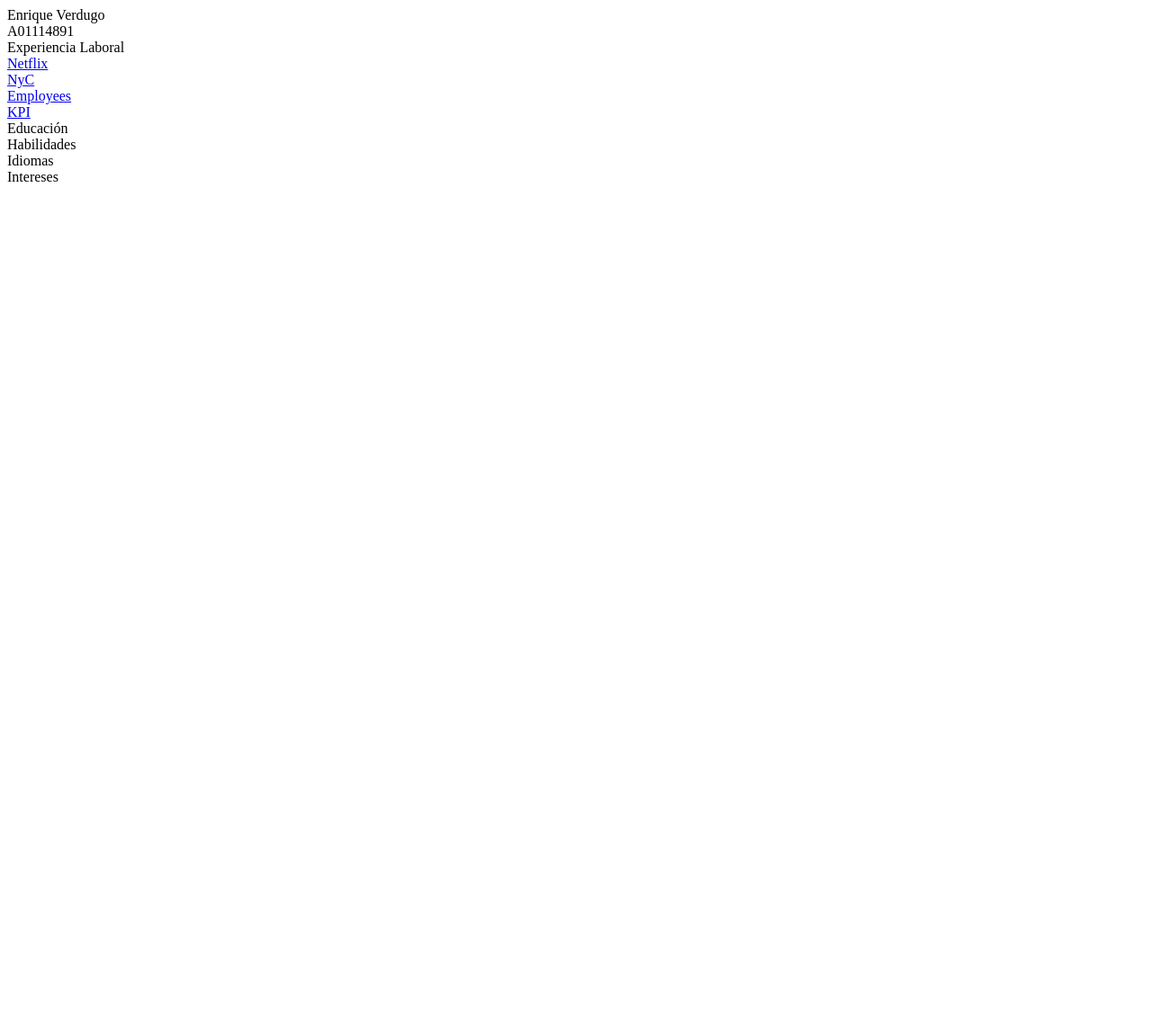
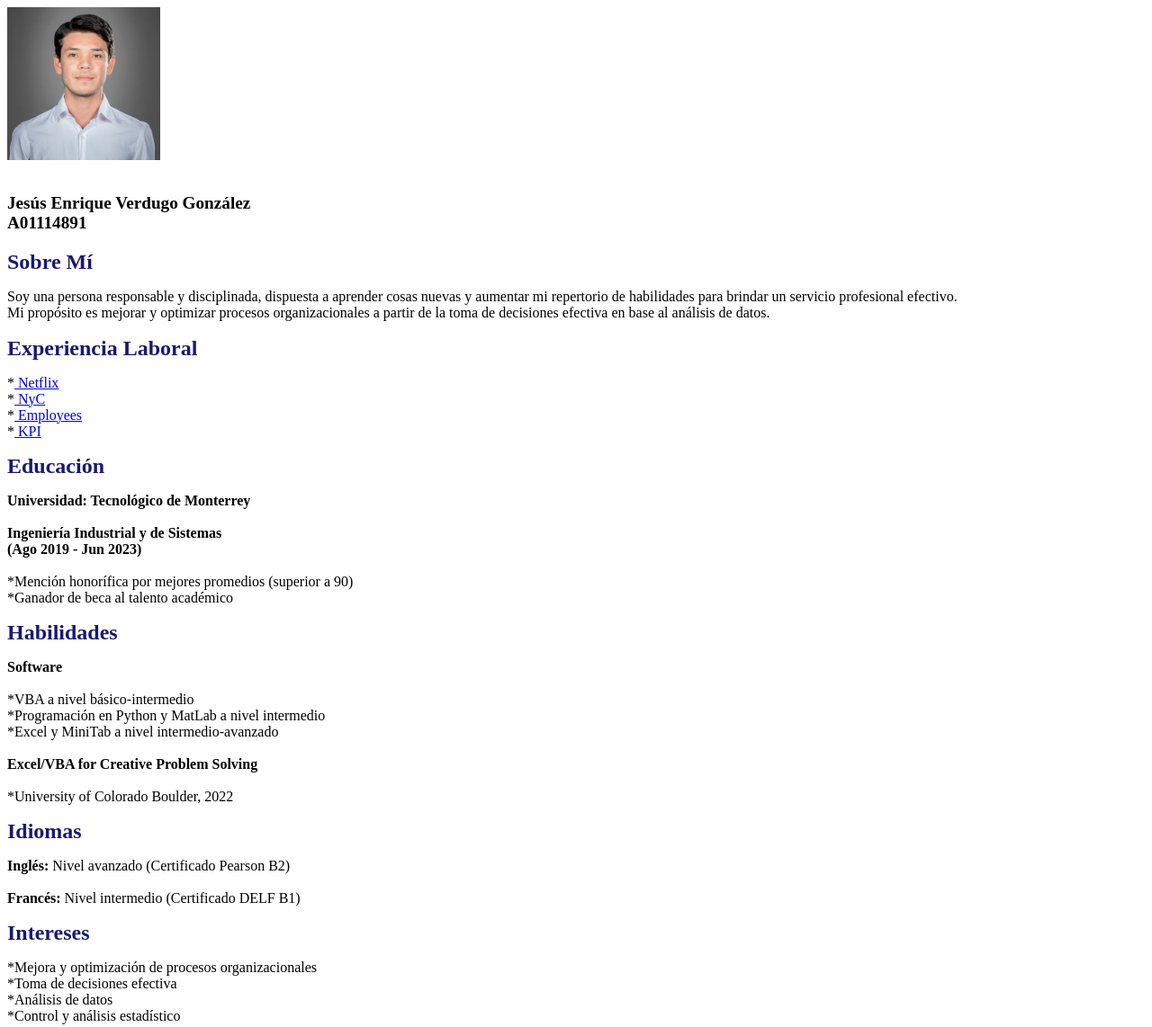
Before and after one commit to enriquevgo/enriquevgo.github.io, a plain HTML site: page index.html in a window 1280 px wide. Shown: the whole page at 90% size. Before the commit the page ends 800 px from the top, so only its background shows below. Drawn offline with Linux system fonts and the light colour scheme.

Commit message:
Ver Final

```diff
--- a/index.html
+++ b/index.html
@@ -2,34 +2,89 @@
     <body>
 
         <div>
-            Enrique Verdugo <br>
-            A01114891
+            <img src="IIS-1114891 AGT_1275.jpg" alt="Imagen_cv" width="170" height="170"> <br>
+
+            <br>
+
+            <b><p style="font-size:120%;">Jesús Enrique Verdugo González <br>
+            A01114891 </p></b>
         </div>
 
         <div>
-            Experiencia Laboral <br>
+            <h1 style="color:MidnightBlue;font-size:150%;">Sobre Mí</h1>
 
-            <a href="https://github.com/enriquevgo/netflix.git"> Netflix </a> <br>
-            <a href="https://github.com/enriquevgo/NyC.git"> NyC     </a> <br>
-            <a href="https://github.com/enriquevgo/employees.git"> Employees </a> <br>
-            <a href="https://github.com/enriquevgo/KPI.git"> KPI </a> <br>
-
+            Soy una persona responsable y disciplinada,
+            dispuesta a aprender cosas nuevas y aumentar
+            mi repertorio de habilidades para brindar un
+            servicio profesional efectivo. <br>
+            Mi propósito es
+            mejorar y optimizar procesos organizacionales a
+            partir de la toma de decisiones efectiva en base
+            al análisis de datos. <br>
         </div>
 
         <div>
-            Educación
+            <h1 style="color:MidnightBlue;font-size:150%;">Experiencia Laboral</h1>
+
+            *<a href="https://github.com/enriquevgo/netflix.git"> Netflix </a> <br>
+            *<a href="https://github.com/enriquevgo/NyC.git"> NyC     </a> <br>
+            *<a href="https://github.com/enriquevgo/employees.git"> Employees </a> <br>
+            *<a href="https://github.com/enriquevgo/KPI.git"> KPI </a> <br>
         </div>
 
         <div>
-            Habilidades
+            <h1 style="color:MidnightBlue;font-size:150%;">Educación</h1>
+
+            <b>Universidad: Tecnológico de Monterrey</b> <br>
+
+            <br>
+
+            <b>Ingeniería Industrial y de Sistemas <br>
+            (Ago 2019 - Jun 2023)</b> <br>
+
+            <br>
+
+            *Mención honorífica por mejores promedios (superior a 90) <br>
+            *Ganador de beca al talento académico <br>
         </div>
 
         <div>
-            Idiomas
+            <h1 style="color:MidnightBlue;font-size:150%;">Habilidades</h1>
+
+            <b>Software</b> <br>
+
+            <br>
+
+            *VBA a nivel básico-intermedio <br>
+            *Programación en Python y MatLab a nivel intermedio <br>
+            *Excel y MiniTab a nivel intermedio-avanzado <br>
+
+            <br>
+
+            <b>Excel/VBA for Creative Problem Solving</b> <br>
+
+            <br>
+
+            *University of Colorado Boulder, 2022 <br>
         </div>
 
         <div>
-            Intereses
+            <h1 style="color:MidnightBlue;font-size:150%;">Idiomas</h1>
+
+            <b>Inglés:</b> Nivel avanzado (Certificado Pearson B2) <br>
+
+            <br>
+
+            <b>Francés:</b> Nivel intermedio (Certificado DELF B1) <br>
+        </div>
+
+        <div>
+            <h1 style="color:MidnightBlue;font-size:150%;">Intereses</h1>
+
+            *Mejora y optimización de procesos organizacionales <br>
+            *Toma de decisiones efectiva <br>
+            *Análisis de datos <br>
+            *Control y análisis estadístico <br>
         </div>
 
     </body>
```
Also changed, not shown: IIS-1114891 AGT_1275.jpg (added).
